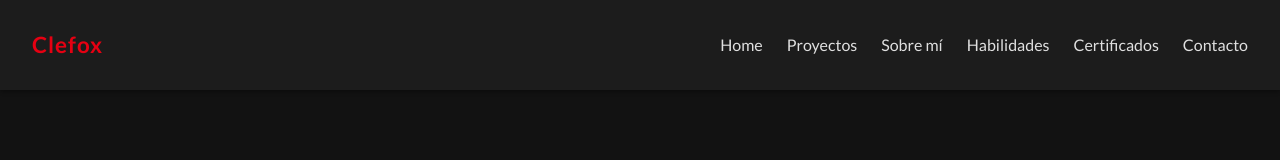
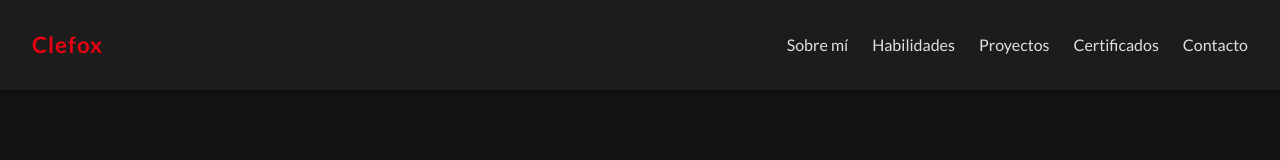
Before and after one commit to Clefox9820/PaginaWebPersonal, an Angular app: page / in a window 1280 px wide. Shown: the top 160 px of the page. Built offline with nearby package versions, Linux system fonts and the light colour scheme; no server answers.

Commit message:
chore: Modificar levemente angular.json y plantilla de app.

```diff
--- a/src/app/app.component.html
+++ b/src/app/app.component.html
@@ -1,10 +1,9 @@
 <nav class="main-navbar">
   <div class="logo">Clefox</div>
   <ul class="nav-links">
-    <li><a (click)="scrollTo('home')">Home</a></li>
-    <li><a (click)="scrollTo('projects')">Proyectos</a></li>
     <li><a (click)="scrollTo('about')">Sobre mí</a></li>
     <li><a (click)="scrollTo('skills')">Habilidades</a></li>
+    <li><a (click)="scrollTo('projects')">Proyectos</a></li>
     <li><a (click)="scrollTo('certificates')">Certificados</a></li>
     <li><a (click)="scrollTo('contact')">Contacto</a></li>
   </ul>
```
Also changed, not shown: angular.json (+4 -13 lines).
